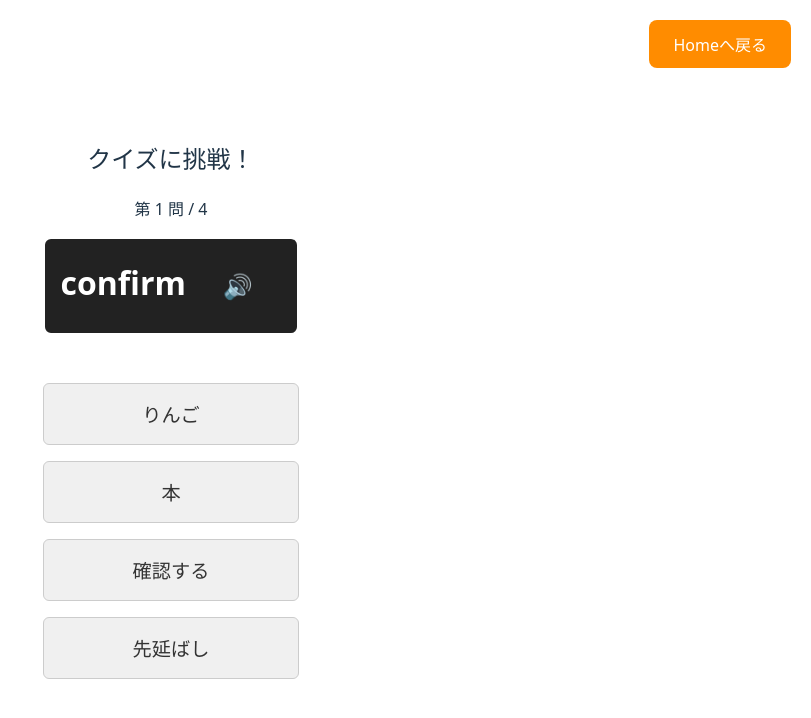
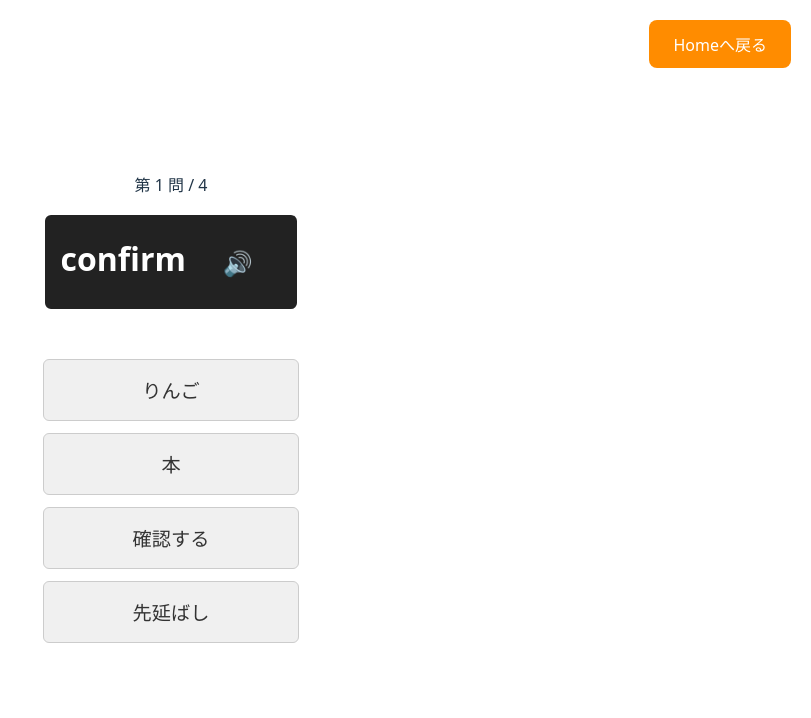
Before and after one commit to switchstart0712/wordbook-app, a React (Vite) app in the folder frontend/: page /quiz in a window 1280 px wide. Both pictures are taken after a click on the button "スタート". Shown: the top 718 px of the page, without its empty margins (469-1280 px from the left). Built offline with nearby package versions, Linux system fonts and the light colour scheme.

Commit message:
クイズ画面途中のレイアウトの変更

```diff
--- a/frontend/src/pages/Quiz.jsx
+++ b/frontend/src/pages/Quiz.jsx
@@ -104,8 +104,8 @@ function Quiz({ words }) {
   };
 
   return (
-    <div style={{ padding: "2rem" }}>
-      <h2>クイズに挑戦！</h2>
+    <div style={{ padding: "1rem", maxWidth: "100%", overflowX: "hidden" }}>
+      {!isQuizStarted && <h2 style={{ textAlign: "center" }}>クイズに挑戦！</h2>}
 
       {!isQuizStarted ? (
         <>
@@ -162,7 +162,7 @@ function Quiz({ words }) {
               padding: "1rem",
               textAlign: "center",
               marginBottom: "2rem",
-              backgroundColor: "#222", // 任意で暗背景
+              backgroundColor: "#222", // 暗背景
               color: "white",
               display: "inline-block",
             }}
@@ -173,7 +173,7 @@ function Quiz({ words }) {
             </h2>
           </div>
 
-          <div style={{ display: "grid", gap: "1rem", marginTop: "1rem" }}>
+          <div style={{ display: "grid", gap: "0.75rem", gridTemplateColumns: "1fr", marginTop: "1rem" }}> {/*gridTemplateColumns: "1fr",で*/}
             {choices.map((choice) => (
               <button
                 key={choice.word}
```
